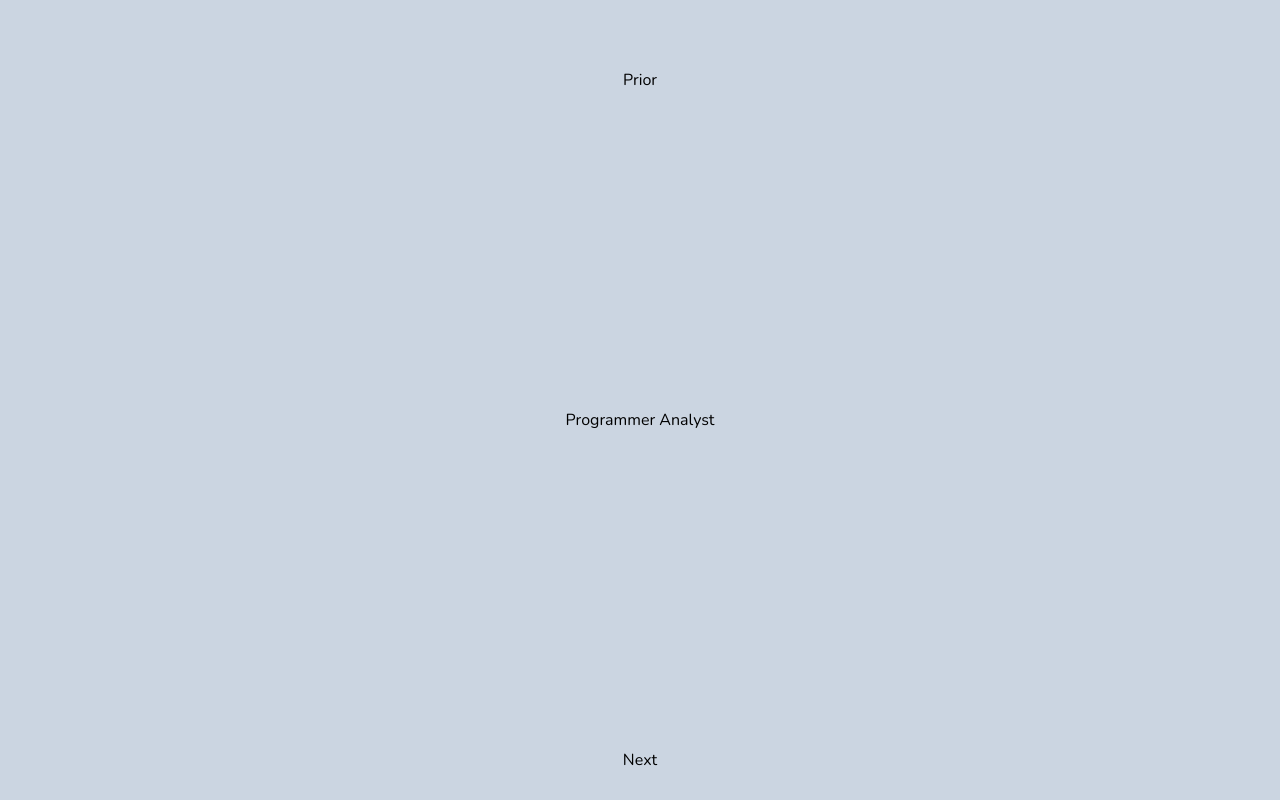
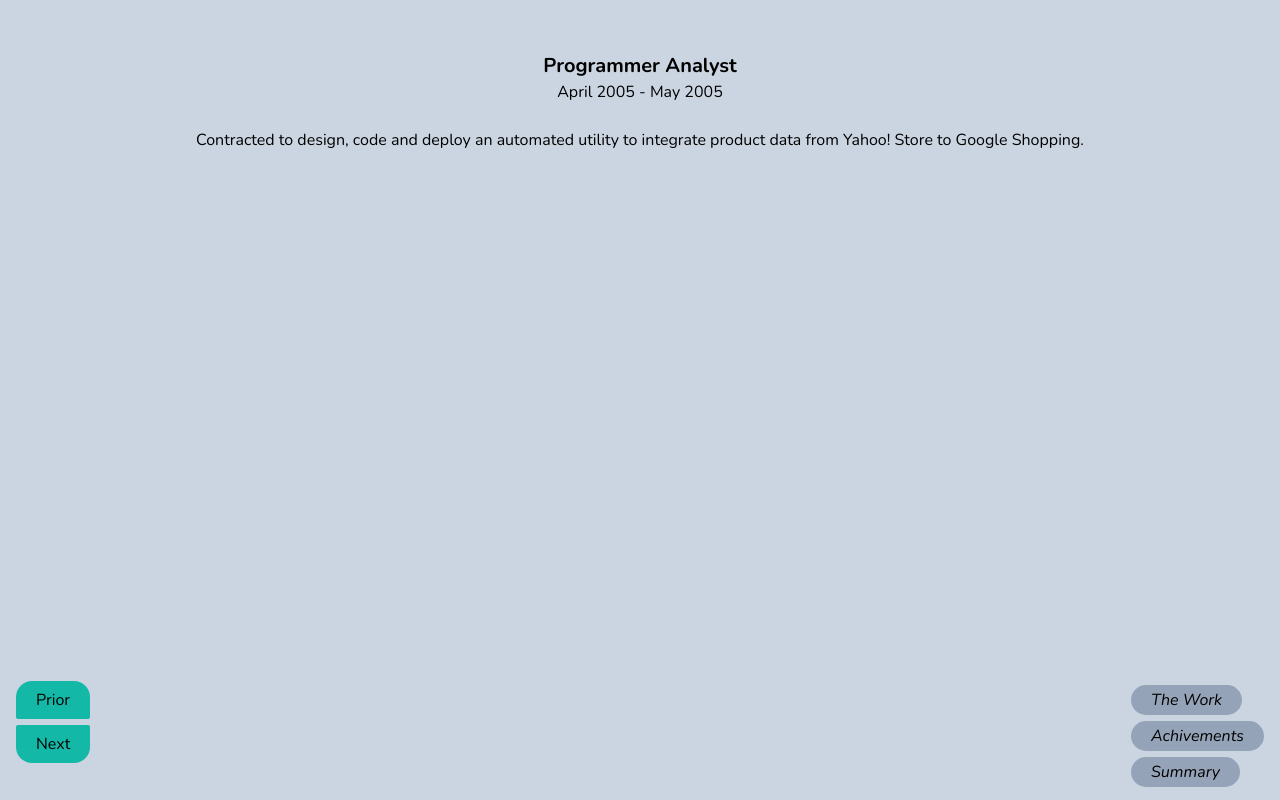
Before and after one commit to smithhayward/smithdoesstuff-com-svelte, a SvelteKit app: page / in a window 1280 px wide. Shown: the part 1580-2380 px from the top of the page. Built offline with nearby package versions, Linux system fonts and the light colour scheme.

Commit message:
added more stuff

```diff
--- a/src/lib/jobs.json
+++ b/src/lib/jobs.json
@@ -98,7 +98,7 @@
 "start": "April 2022",
 "end": "April 2024",
 "buzzwords": [""],
-"summary": ["Soon after my contract work was complete, I was contacted by a former colleague who had recently sold his Compensation Planning SaaS startup to Unit4, in need of an experienced and passionate consultant to jump in and take the reins while staff and infrastructure were in transition.","Onboarding was quick, but I was held back by a combination of application defects and the globally distributed structure of the technical team. Thanks to my previous experience with SaaS products and SQL, I persuaded leadership to give me the system permissions necessary to more effectively serve my customers.","After a few months on the job, I began meeting weekly with our Product Manager to discuss our vision for the product based on my experience in the industry and interaction with clients. I drafted dozens of user stories and collaborated with the PM to value-rank features for future releases."],
+"summary": ["Soon after my contract work was complete, I was contacted by a former colleague who had recently sold his Compensation Planning SaaS startup to Unit4, in need of an experienced and passionate consultant to jump in and take the reins while staff and infrastructure were in transition.","Onboarding was quick, but I was held back by a combination of application defects and the globally distributed structure of the technical team. Thanks to my previous experience with SaaS products and SQL, I persuaded leadership to give me the system permissions necessary to more effectively serve my customers."],
 "skills": ["Consulting", "Trusted Advisory Role", "Rapid Skill Acquisition", "Requirement Elicitation", "Microsoft Power Automate", "Product Management", "SQL Queries", "mySQL Databases", "Jenkins DevOps", "S3 File Stores"],
 "responsibilities": [{ "id": 1, "content": "Collaborating with compensation managers and directors across various industries, aligning their unique requirements with the functionalities and strengths of our SaaS solution." },{ "id": 2, "content": "Instructing customers on system capabilities, actively seeking mutually acceptable solutions when discrepancies arise." },{ "id": 3, "content": "Communicating data requirements to align with both business and functional objectives, while offering data analysis services to ensure incoming data adhered to structural and quality standards." },{ "id": 4, "content": "Unit testing configured modules and guiding clients through user acceptance testing phases, sometimes necessitating reconfiguration or adjustment to system expectations." },{ "id": 5, "content": "Documenting system issues with thorough explanation of expectations and results including screenshots and extracts from the database." },{ "id": 6, "content": "Partnering with Product Management, utilizing my ten years of Compensation Planning SaaS experience to help develop a robust product roadmap that benefits both Unit4 and our customers." },{ "id": 7, "content": "" },{ "id": 8, "content": "" }],
 "successes": [{ "id": 1, "content": "Within six months of joining Unit4 I had accumulated a deep functional and technical understanding of the platform, becoming a primary resource for other departments." },{ "id": 2, "content": "Implemented a robust workflow to manage complex internal processes with Microsoft Power Automate and Teams Sites to eliminate our reliance on email and Teams chat to coordinate critical activities in a 100% remote working environment." },{ "id": 3, "content": "Successfully delivered 20+ high-touch compensation planning cycles for a dozen existing clients while also onboarding several new customers each year." },{ "id": 4, "content": "" },{ "id": 5, "content": "" }]
--- a/src/routes/+page.svelte
+++ b/src/routes/+page.svelte
@@ -16,6 +16,9 @@
     setTimeout(()=> {
         $heroString = "Business Analyst";
     }, 4500);
+
+
+let mode = 'summary';
 
 </script>
 
@@ -50,20 +53,86 @@
 
 
 {#each jobFile as job, i}
-<div id="experience{i}" class="flex flex-col h-svh justify-center bg-slate-300 border-slate-700">
-    <div class="mx-auto mt-12">
-        { #if i > 0 }<a href="#experience{i-1}" class="m-2 h-12 mx-4 p-4">Prior</a>
+<div id="experience{i}" class="flex flex-col h-svh bg-slate-300 border-slate-700">
+       <div class=" mt-8 mx-auto text-xl font-bold">{job.title}</div>
+        <div class="mx-auto">{job.start} - {job.end}</div>
+    <div class="flex flex-col mx-auto h-full border-red-700">
 
-        {:else}
-        <a href="#index" class="m-2 h-12 mx-4 p-4">Home</a>
+        {#if mode === 'summary'}
+        <div class="mx-6 my-2 border border-slate-500">
+            {#each job.summary as sentence}
+                <div class="my-2 p-2 ">{sentence}</div>
+            {/each}
+
+
+        </div>
+        {:else if mode === 'responsibilities'}
+        <div class="mx-6 my-2 border border-slate-500">{job.responsibilities}</div>
+        {:else if mode === 'successes'}
+        <div class="mx-6 my-2 border border-slate-500">{job.successes}</div>
         {/if}
+
     </div>
-    <div class="mx-auto my-auto border-4 border-red-700">
-        {job.title}
-    </div>
-    <div class="mx-auto mb-12">
-        { #if i < jobFile.length-1 }<a href="#experience{i+1}" class="m-2 h-12 mx-4 p-4">Next</a>{/if}
-    </div>
+
+
+
+<div class="flex flex-row m-2 p-2 justify-between">
+    <div class="flex flex-col mb-12 space-y-5">
+        <div class="">
+            { #if i > 0 }
+                <a
+                    on:click={()=> { mode = 'summary';}}
+                    href="#experience{i-1}"
+                    class=" py-2 px-5 bg-teal-500 rounded-sm rounded-t-2xl">
+                    Prior
+                </a>
+
+            {:else}
+            <a
+                href="#index"
+                class=" py-2 px-5 bg-teal-600 rounded-md ">
+                Home
+            </a>
+
+            {/if}
+
+        </div>
+
+            <div class="">
+                { #if i < jobFile.length-1 }
+                <a
+                    on:click={()=> { mode = 'summary';}}
+                    href="#experience{i+1}" class=" py-2 px-5 bg-teal-500 rounded-sm rounded-b-2xl">
+                    Next
+                </a>
+
+                {:else}
+
+                <a
+                    href="#skills"
+                    class=" py-2 px-5 bg-teal-600 rounded-md ">
+                    Skills & Knowledge
+                    </a>
+
+                {/if}
+            </div>
+        </div>
+
+
+        <div class="flex flex-col space-y-3">
+            <div class="">
+                <a on:click={()=> { mode = 'responsibilities';}} class="py-1 px-5 bg-slate-400 italic rounded-3xl">The Work</a>
+            </div>
+            <div class="">
+                <a on:click={()=> { mode = 'successes';}} class="py-1 px-5 bg-slate-400 italic rounded-3xl">Achivements</a>
+            </div>
+            <div class="">
+                <a on:click={()=> { mode = 'summary';}} class="py-1 px-5 bg-slate-400 italic rounded-3xl">Summary</a>
+            </div>
+        </div>
+</div>
+
+
 </div>
 {/each}
 
```
